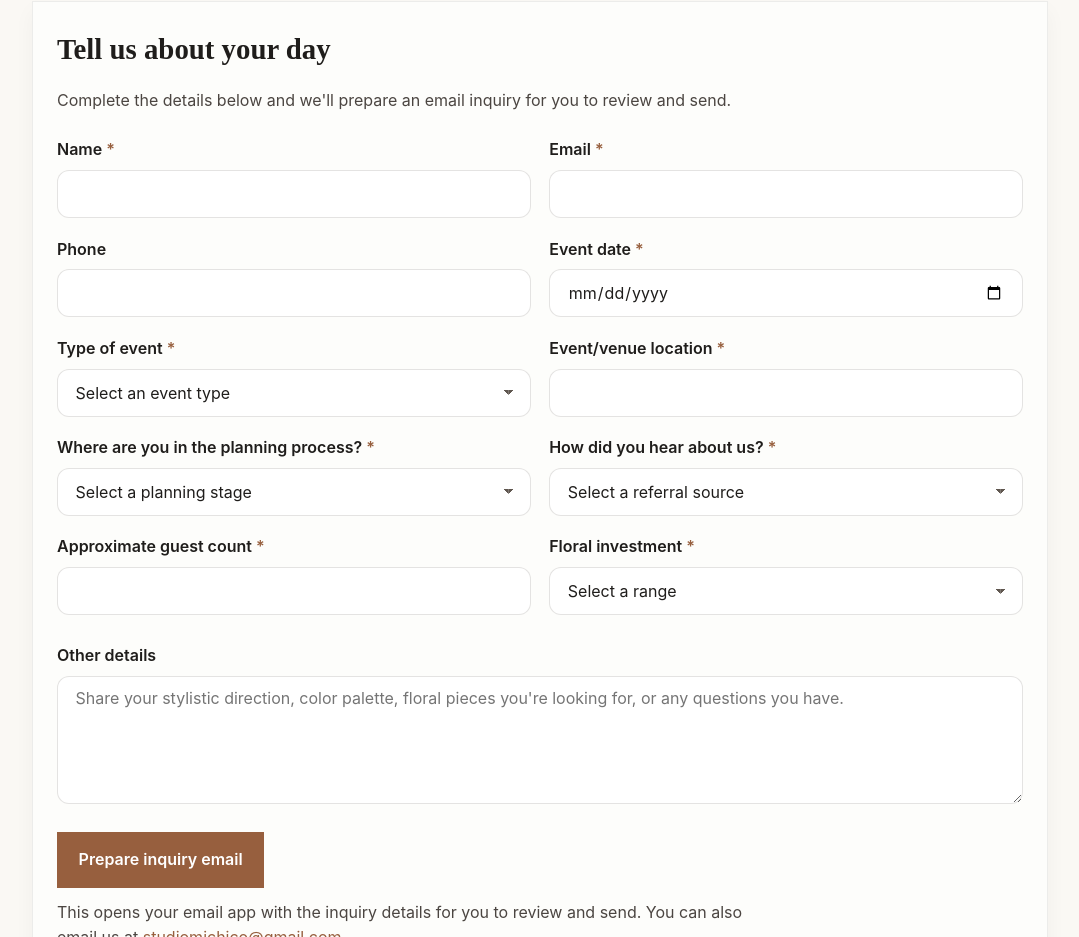
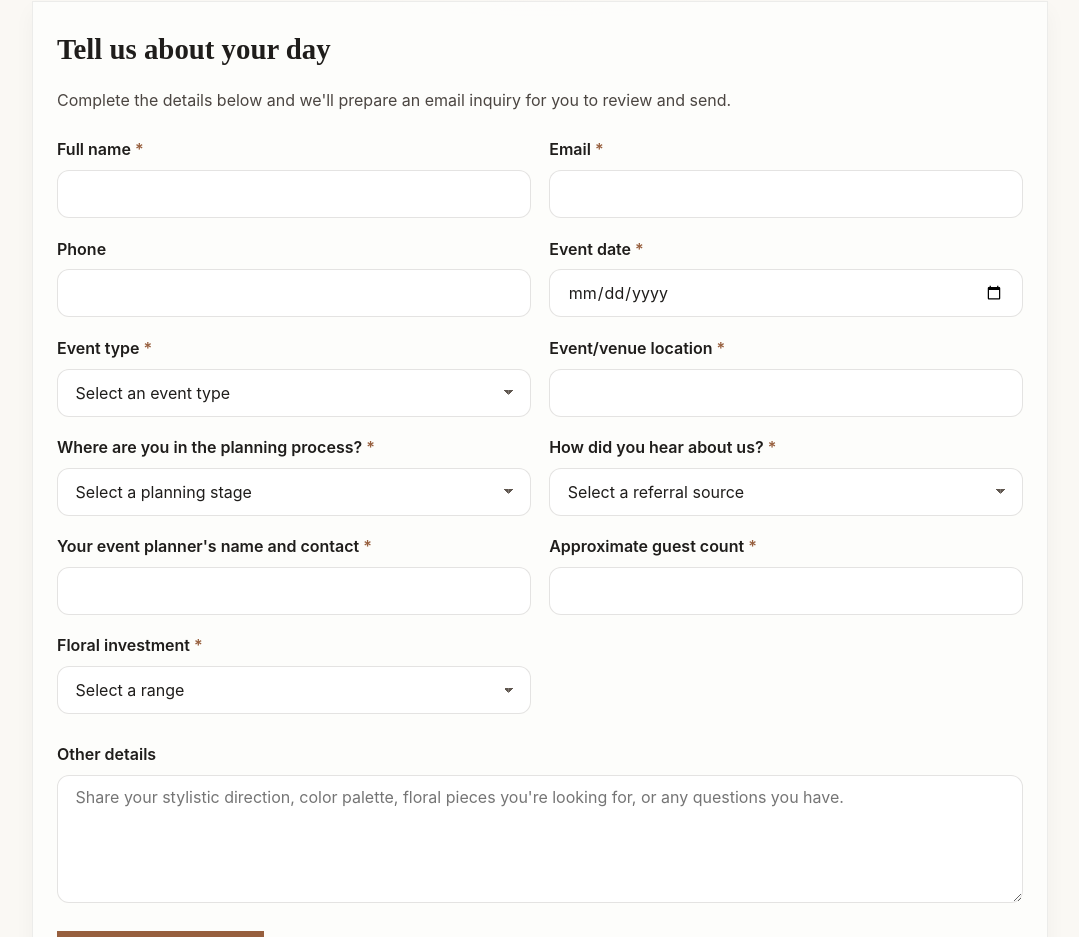
Before and after one commit to studiomichi/studiomichi.github.io, a Next.js app: page /seattle-events in a window 1280 px wide. Shown: the part 993-1930 px from the top of the page, without its empty margins (100-1179 px from the left). Built offline with nearby package versions, Linux system fonts and the light colour scheme.

Commit message:
event input

```diff
--- a/app/EventsPageClient.js
+++ b/app/EventsPageClient.js
@@ -17,13 +17,13 @@ const arrangementOptions = [
 ];
 
 const inquirySteps = [
-  { name: 'name', label: 'Name', autoComplete: 'name', required: true },
+  { name: 'name', label: 'Full name', autoComplete: 'name', required: true },
   { name: 'email', label: 'Email', type: 'email', autoComplete: 'email', required: true },
   { name: 'phone', label: 'Phone', type: 'tel', autoComplete: 'tel' },
   { name: 'eventDate', label: 'Event date', type: 'date', required: true },
   {
     name: 'eventType',
-    label: 'Type of event',
+    label: 'Event type',
     required: true,
     placeholder: 'Select an event type',
     options: [
@@ -59,6 +59,13 @@ const inquirySteps = [
       ['Word of mouth', 'Word of mouth'],
       ['Other', 'Other'],
     ],
+  },
+  {
+    name: 'planner',
+    label: 'Your event planner\'s name and contact',
+    required: true,
+    type: 'text',
+    placeholder: "Your planner's name and website or social media handle.",
   },
   { name: 'guestCount', label: 'Approximate guest count', type: 'number', min: 1, max: 100, required: true },
   {
@@ -252,6 +259,7 @@ export default function EventsPageClient() {
       `Event type: ${inquiry.eventType}`,
       `Event date: ${inquiry.eventDate}`,
       `Planning stage: ${inquiry.planningStage}`,
+      `Planner: ${inquiry.planner}`,
       `How did you hear about us?: ${inquiry.referralSource}`,
       `Venue or location: ${inquiry.location}`,
       `Estimated guest count: ${inquiry.guestCount}`,
```
